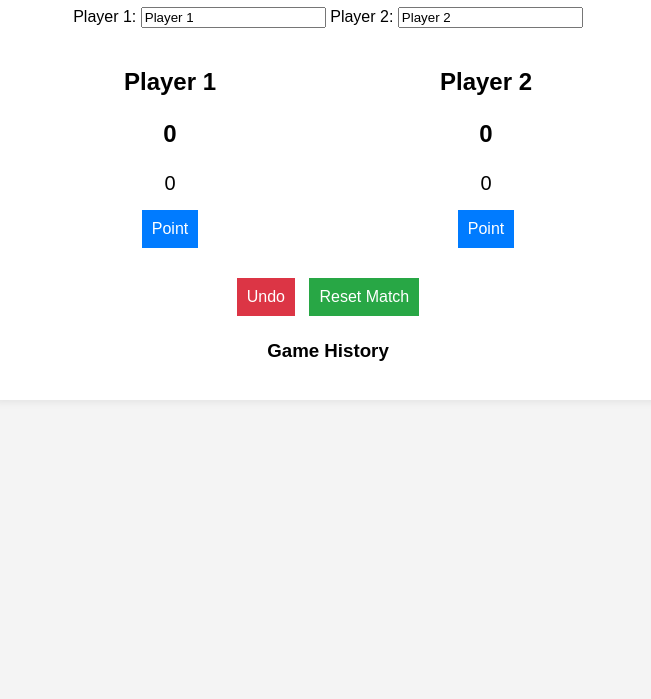
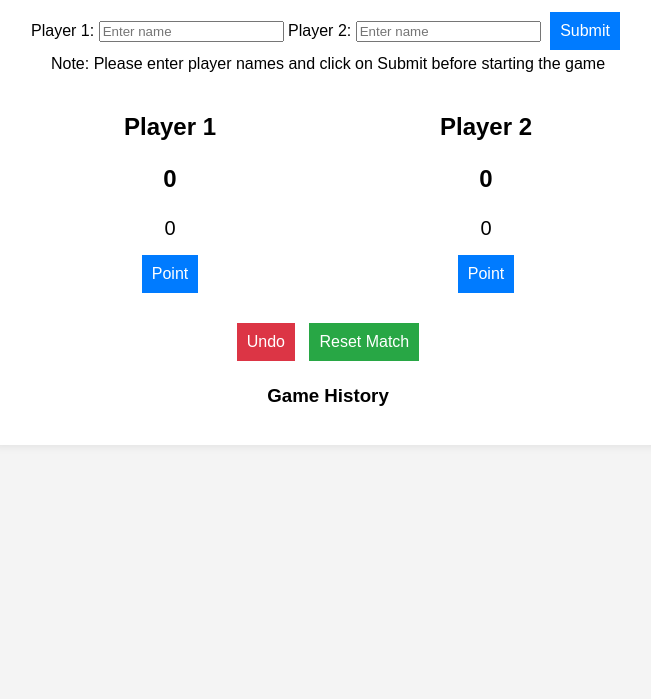
Before and after one commit to chanvis/tennis-scorekeeper, a plain HTML site: page index.html in a window 1280 px wide. Shown: the part 101-800 px from the top of the page, without its empty margins (312-963 px from the left). Drawn offline with Linux system fonts and the light colour scheme.

Commit message:
Update index.html

```diff
--- a/index.html
+++ b/index.html
@@ -9,26 +9,30 @@
 <body>
     <div class="container">
         <h1>Tennis Scorekeeper</h1>
-				<label for="player1-name">Player 1:</label>
-				<input type="text" id="player1-name" placeholder="Enter name" value="Player 1">
-				<label for="player2-name">Player 2:</label>
-				<input type="text" id="player2-name" placeholder="Enter name" value="Player 2">
+        <label for="player1-name">Player 1:</label>
+        <input type="text" id="player1-name" placeholder="Enter name" value="">
+        <label for="player2-name">Player 2:</label>
+        <input type="text" id="player2-name" placeholder="Enter name" value="">
+        <button onclick="updatePlayerNames()">Submit</button>
+				<div class="note">
+				Note: Please enter player names and click on Submit before starting the game
+				</div>
         <div class="scoreboard">
             <div class="player">
-                <h2>Player 1</h2>
+                <h2 id="name1">Player 1</h2>
                 <p class="set-score" id="set-score-1">0</p>
                 <p class="game-score" id="game-score-1">0</p>
-                <button onclick="addPoint(1)">Point</button>
+                <button id="point1" onclick="addPoint(1)">Point</button>
             </div>
             <div class="player">
-                <h2>Player 2</h2>
+                <h2 id="name2">Player 2</h2>
                 <p class="set-score" id="set-score-2">0</p>
                 <p class="game-score" id="game-score-2">0</p>
-                <button onclick="addPoint(2)">Point</button>
+                <button id="point2" onclick="addPoint(2)">Point</button>
             </div>
         </div>
         <button class="undo" onclick="undo()">Undo</button>
-				<button class="reset" onclick="resetMatch()">Reset Match</button>
+        <button class="reset" onclick="resetMatch()">Reset Match</button>
         <h3>Game History</h3>
         <ul id="history"></ul>
     </div>
```
